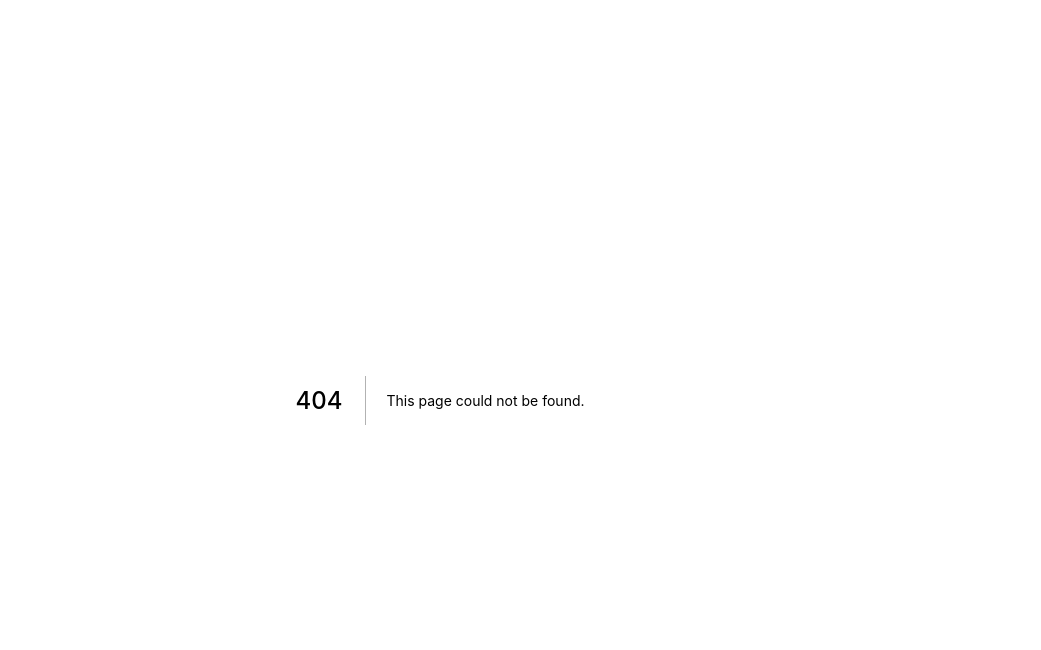
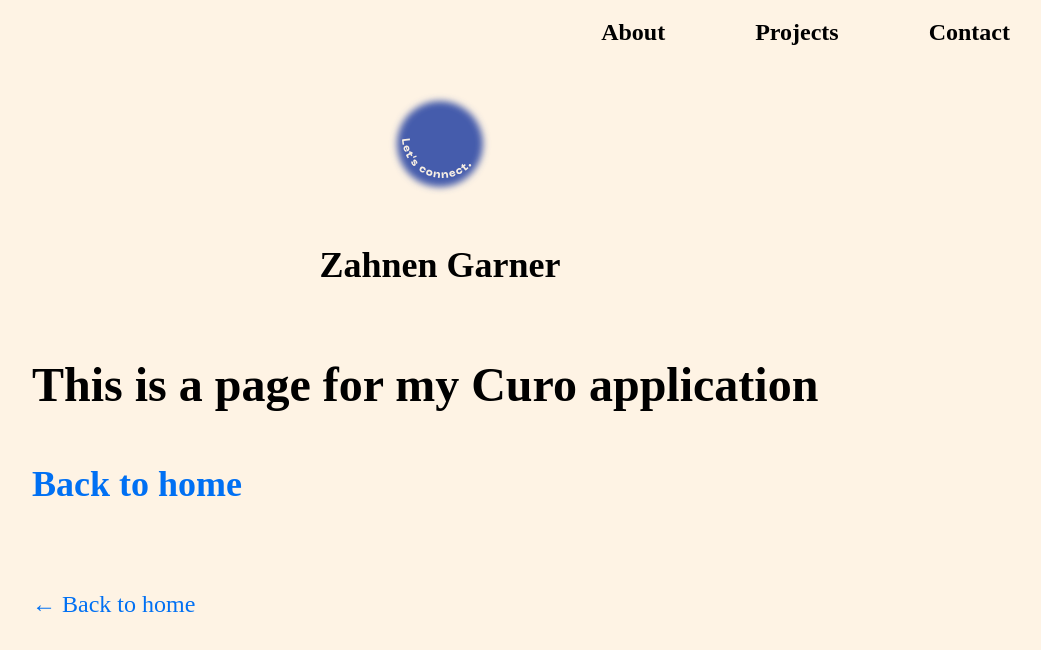
Before and after one commit to Zahnen/zahnenco, a Next.js app: page /projects in a window 1280 px wide. Before the commit this address had no page. Shown: the top 650 px of the page, without its empty margins (200-1241 px from the left). Built offline with nearby package versions, Linux system fonts and the light colour scheme; a web font is replaced by a local one.

Commit message:
add navbar component, render in pages

```diff
--- a/components/layout.tsx
+++ b/components/layout.tsx
@@ -1,11 +1,11 @@
 import Head from "next/head";
-import Image from "next/image";
 import styles from "./layout.module.css";
 import utilStyles from "../styles/utils.module.css";
 import Link from "next/link";
+import Navbar from "../components/navbar";
 
-const name = "Zahnen";
-export const siteTitle = "Zahnen Garner";
+const name = "Zahnen Garner";
+export const siteTitle = "Zahnen Garner's Portfolio Site";
 
 export default function Layout({ children, home }) {
   return (
@@ -13,8 +13,8 @@
       <Head>
         <link rel="icon" href="/favicon.ico" />
         <meta
-          name="description"
-          content="Learn how to build a personal website using Next.js"
+          name="Zahnen Garner's Portfolio Site"
+          content="Zahnen Garner's Portfolio Site"
         />
         <meta
           property="og:image"
@@ -28,30 +28,22 @@
       <header className={styles.header}>
         {home ? (
           <>
-            <Image
-              priority
-              src="/images/connect.svg"
-              className={utilStyles.borderCircle}
+            <object
+              type="image/svg+xml"
+              data="/images/connect.svg"
               height={144}
               width={144}
-              alt={name}
             />
             <h1 className={utilStyles.heading2Xl}>{name}</h1>
           </>
         ) : (
           <>
-            <Link href="/">
-              <a>
-                <Image
-                  priority
-                  src="/images/connect.svg"
-                  className={utilStyles.borderCircle}
-                  height={108}
-                  width={108}
-                  alt={name}
-                />
-              </a>
-            </Link>
+            <object
+              type="image/svg+xml"
+              data="/images/connect.svg"
+              height={144}
+              width={144}
+            />
             <h2 className={utilStyles.headingLg}>
               <Link href="/">
                 <a className={utilStyles.colorInherit}>{name}</a>
@@ -63,6 +55,7 @@
       <main>{children}</main>
       {!home && (
         <div className={styles.backToHome}>
+          <Navbar />
           <Link href="/">
             <a>← Back to home</a>
           </Link>
--- /dev/null
+++ b/components/navbar.tsx
@@ -0,0 +1,53 @@
+import React, { useState, useEffect } from "react";
+import Link from "next/link";
+
+const NavBar = () => {
+  const [header, setHeader] = useState("nav-bar");
+
+  const listenScrollEvent = () => {
+    console.log(window.scrollY);
+    if (window.scrollY < 300) {
+      return setHeader("nav-bar");
+    } else if (window.scrollY > 300) {
+      return setHeader("nav-bar hidden");
+    }
+  };
+
+  useEffect(() => {
+    window.addEventListener("scroll", listenScrollEvent);
+
+    return () => window.removeEventListener("scroll", listenScrollEvent);
+  }, []);
+
+  return (
+    <>
+      <div className={header}>
+        <ul className="nav-list">
+          <Link href="/">
+            <li className="nav-item">
+              <a className="nav-a">
+                <b>About</b>
+              </a>
+            </li>
+          </Link>
+          <Link href="/projects">
+            <li className="nav-item">
+              <a className="nav-a">
+                <b>Projects</b>
+              </a>
+            </li>
+          </Link>
+          <Link href="/projects">
+            <li className="nav-item">
+              <a className="nav-a">
+                <b>Contact</b>
+              </a>
+            </li>
+          </Link>
+        </ul>
+      </div>
+    </>
+  );
+};
+
+export default NavBar;
--- /dev/null
+++ b/pages/projects/index.tsx
@@ -0,0 +1,15 @@
+import Link from "next/link";
+import Layout from "../../components/layout";
+
+export default function Projects() {
+  return (
+    <Layout>
+      <h1>This is a page for my Curo application</h1>
+      <h2>
+        <Link href="/">
+          <a>Back to home</a>
+        </Link>
+      </h2>
+    </Layout>
+  );
+}
--- a/styles/global.css
+++ b/styles/global.css
@@ -35,3 +35,56 @@
   src: url("../public/fonts/RightGrotesk-WideMedium.woff") format("woff");
   font-weight: bold;
 }
+
+.nav-bar {
+  position: fixed;
+  top: 0;
+  left: 0;
+  display: flex;
+  align-items: center;
+  justify-content: space-between;
+  width: 100%;
+  height: 64px;
+  transform: translateY(0);
+  transition: transform 0.2s ease-in-out;
+}
+
+.nav-bar.hidden {
+  position: fixed;
+  top: 0;
+  left: 0;
+  display: flex;
+  align-items: center;
+  justify-content: space-between;
+  width: 100%;
+  height: 64px;
+  transform: translateY(-100%);
+  transition: transform 0.2s ease-in-out;
+}
+
+.nav-list {
+  position: sticky;
+  align-items: center;
+  display: flex;
+  justify-content: flex-end;
+  width: 100%;
+}
+
+.nav-item {
+  list-style: none;
+  display: block;
+  margin-right: 50px;
+  position: relative;
+  padding: 20px 20px;
+}
+
+.nav-a {
+  color: black;
+  text-decoration: none;
+}
+
+.nav-a:hover {
+  text-decoration: underline;
+  color: black;
+  cursor: pointer;
+}
```
Also changed, not shown: pages/index.tsx (+3 -5 lines).
